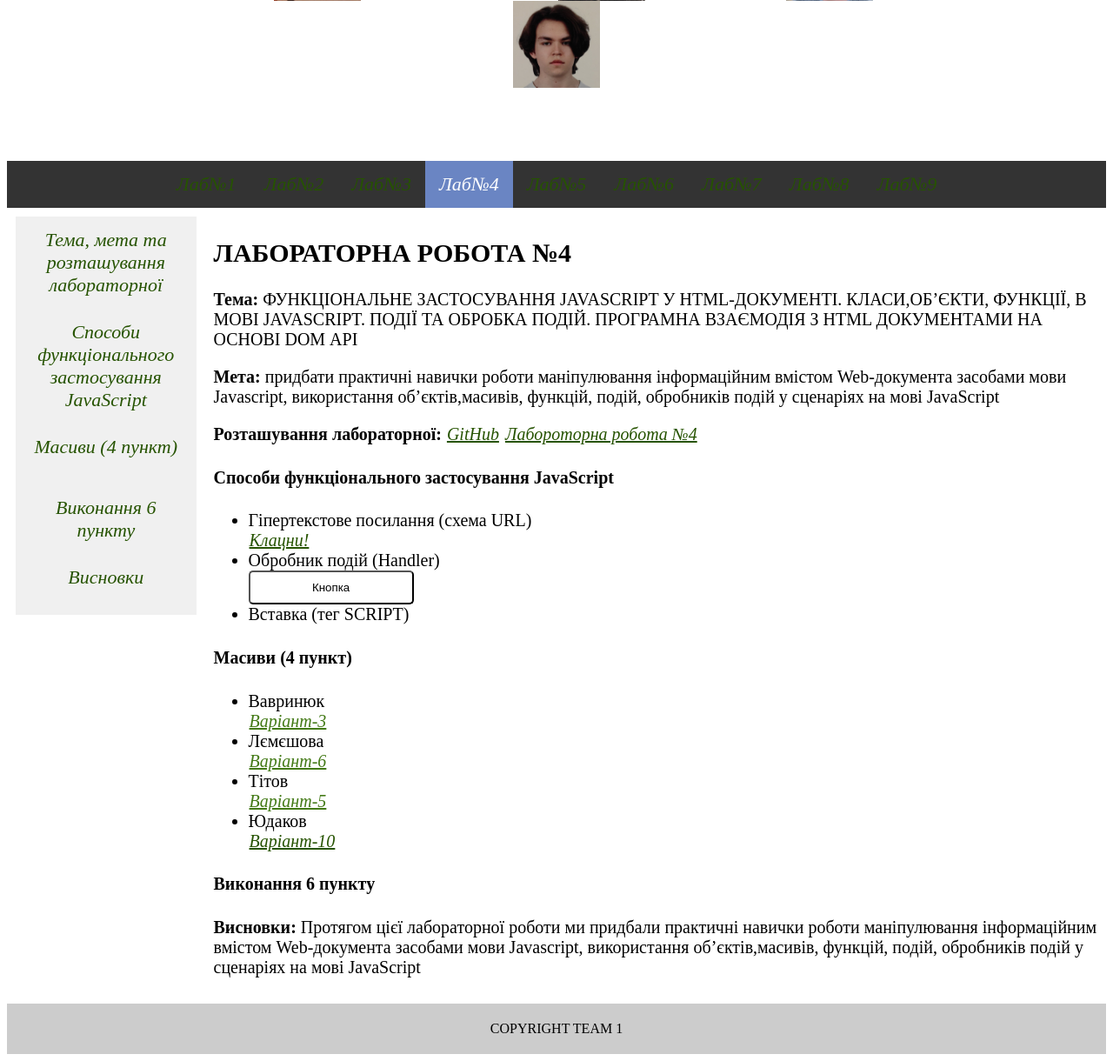
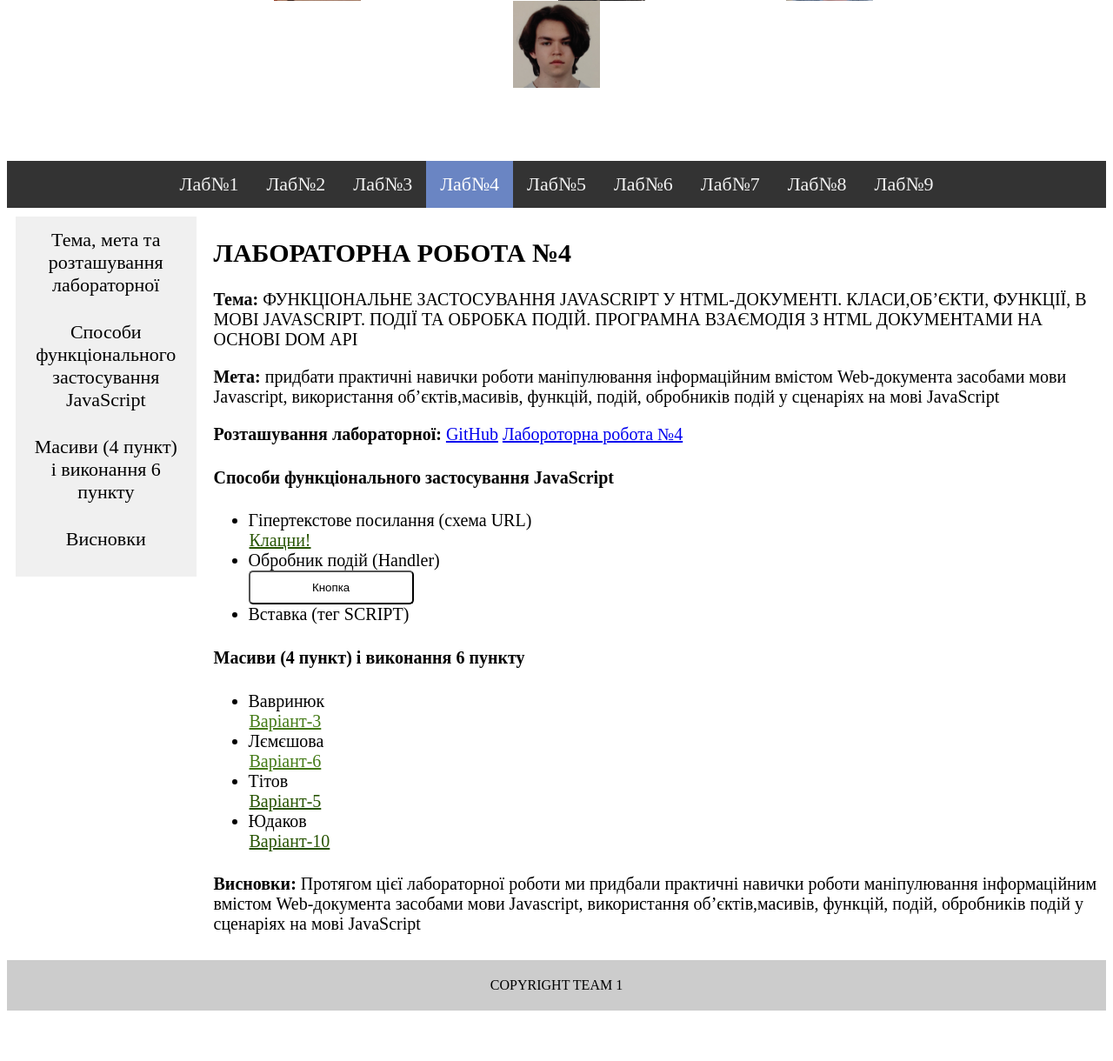
Before and after one commit to Jedich/web-lapki-team-1, a PHP site: page /reports/lab4.html in a window 1280 px wide. Shown: the part 349-1569 px from the top of the page at 87% size. After the commit the page ends 1511 px from the top, so only its background shows below. Run offline with PHP 8.4, Linux system fonts and the light colour scheme; some libraries are stand-ins or nearby versions.

Commit message:
lab4 fixed

```diff
--- a/reports/lab4.html
+++ b/reports/lab4.html
@@ -46,24 +46,24 @@
 		<h4 id="functions"><b>Способи функціонального застосування JavaScript</b></h4>
 		<ul>
 			<li>Гіпертекстове посилання (схема URL)</li>
-			<a href="JavaScript:alert('Ти клацнув');">Клацни!</a>
+			<a  class="lab4" href="JavaScript:alert('Ти клацнув');">Клацни!</a>
 			<li>Обробник подій (Handler)</li>
 			<input class="button_lab4" type="button" onclick="alert('Клик!')" value="Кнопка">
 			<li>Вставка (тег SCRIPT)</li>
 		</ul>
 
-		<h4 id="arrays">Масиви (4 пункт)</h4>
+		<h4 id="tasks">Масиви (4 пункт) і виконання 6 пункту</h4>
 		<ul>
 			<li>Вавринюк</li>
-			<a href="">Варіант-3</a>
+			<a class="lab4" href="">Варіант-3</a>
 			<li>Лємєшова</li>
-			<a href="">Варіант-6</a>
+			<a class="lab4" href="">Варіант-6</a>
 			<li>Тітов</li>
-			<a href="">Варіант-5</a>
+			<a class="lab4" href="js/Egor/task5.html">Варіант-5</a>
 			<li>Юдаков</li>
-			<a href="js/Egor/task5.html">Варіант-10</a>
+			<a class="lab4" href="js/oleksandr/task10.html">Варіант-10</a>
 		</ul>
-		<h4 id="tasks">Виконання 6 пункту</h4>
+		<h4 id=""></h4>
 
 		<p id="summary"><b>Висновки: </b>Протягом цієї лабораторної роботи ми придбали практичні навички роботи
 			маніпулювання інформаційним вмістом Web-документа
@@ -76,8 +76,7 @@
 			<div class="sidenav">
 				<a href="#topic_aim">Тема, мета та розташування лабораторної</a>
 				<a href="#functions">Способи функціонального застосування JavaScript</a>
-				<a href="#arrays">Масиви (4 пункт)</a>
-				<a href="#tasks">Виконання 6 пункту</a>
+				<a href="#tasks">Масиви (4 пункт) і виконання 6 пункту</a>
 				<a href="#summary">Висновки</a>
 			</div>
 		</div>
--- a/reports/style.css
+++ b/reports/style.css
@@ -161,30 +161,30 @@
 	 width: 190px;
  }
 
- a {
+ a.lab4 {
 	 padding: 2px 1px 0;
-	 font-style: oblique;
  }
 
- a:link {
+ a.lab4:link {
 	 color: #265301;
  }
 
- a:visited {
+ a.lab4:visited {
 	 color: #437A16;
  }
 
- a:focus {
+
+ a.lab4:active {
+	 background: #265301;
+	 color: #CDFEAA;
+ }
+
+ a.lab4:focus {
 	 border-bottom: 1px solid;
 	 background: #BAE498;
  }
 
- a:hover {
+ a.lab4:hover {
 	 border-bottom: 1px solid;
 	 background: #CDFEAA;
  }
-
- a:active {
-	 background: #265301;
-	 color: #CDFEAA;
- }
```
